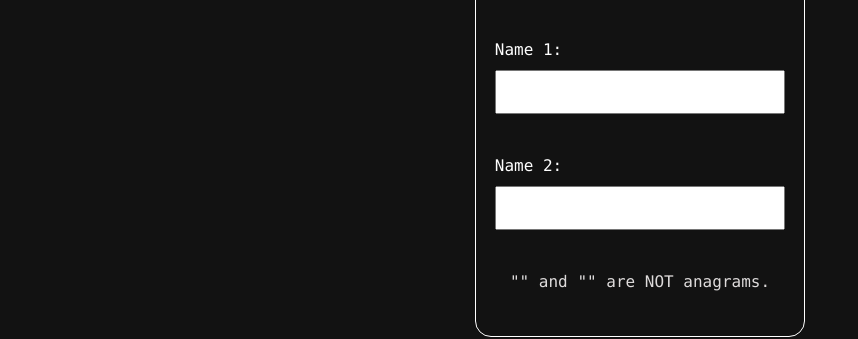
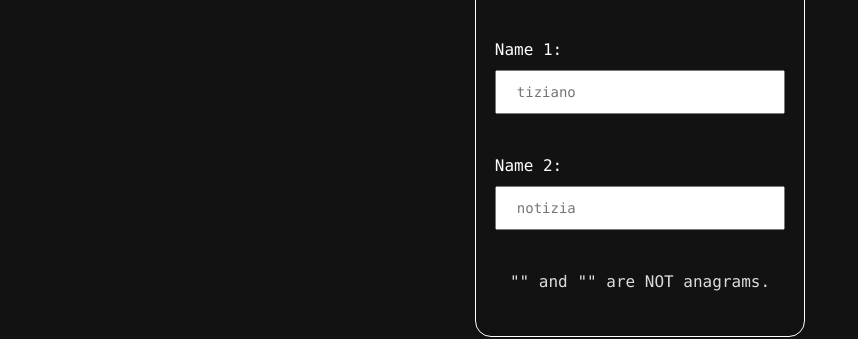
Before and after one commit to Moondevbeam/Moonchallenge, a React (Create React App) app: page / in a window 1280 px wide. Both pictures are taken after a click on the button 135 px from the left and 29 px from the top of the page. Shown: the part 220-559 px from the top of the page, without its empty margins (0-858 px from the left). Built offline with nearby package versions, Linux system fonts and the light colour scheme.

Commit message:
added placeholder in anagram

```diff
--- a/src/pages/Two.js
+++ b/src/pages/Two.js
@@ -57,6 +57,7 @@ function Two() {
           <label className='white code'>
             Name 1:
             <input
+              placeholder='tiziano'
               type='text'
               value={string1}
               // "e" stands for event, it rappresent the current input value
@@ -69,6 +70,7 @@ function Two() {
           <label className='white code'>
             Name 2:
             <input
+            placeholder='notizia'
               type='text'
               value={string2}
               onChange={(e) => {
```
